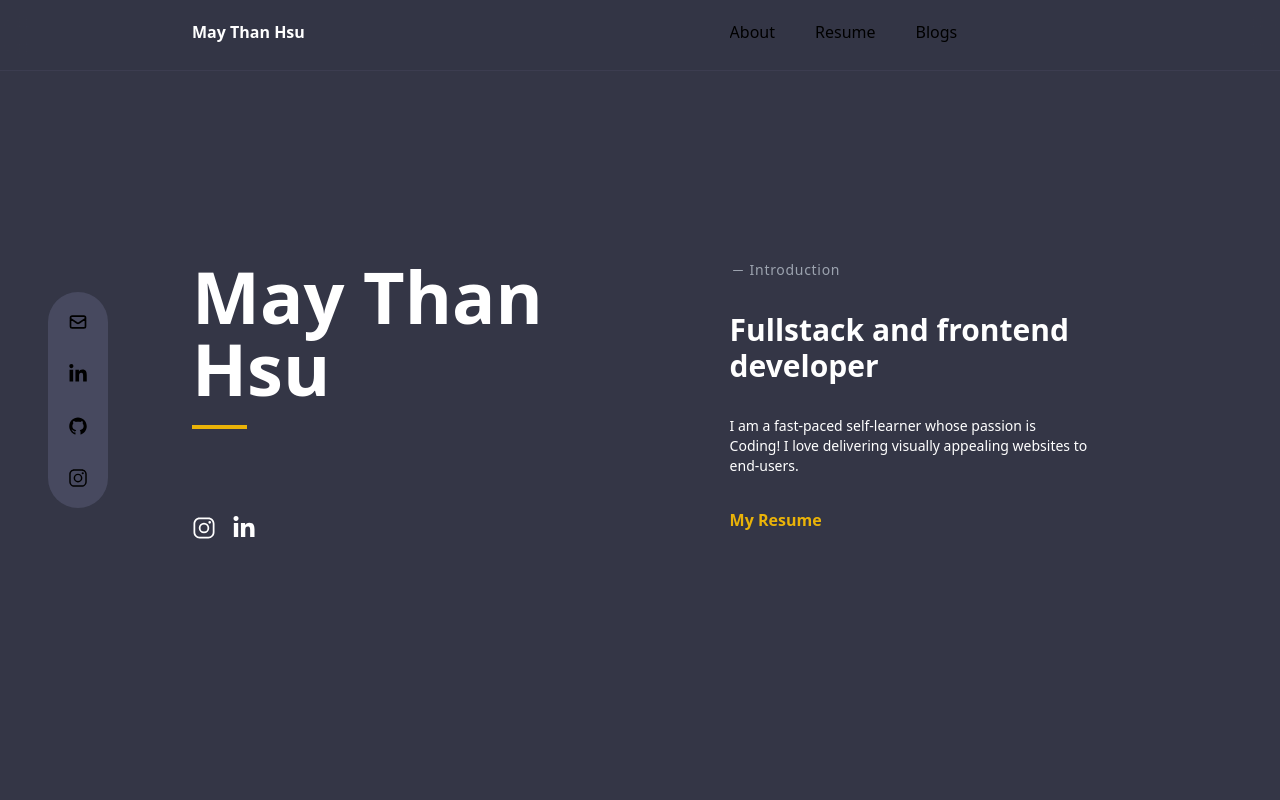
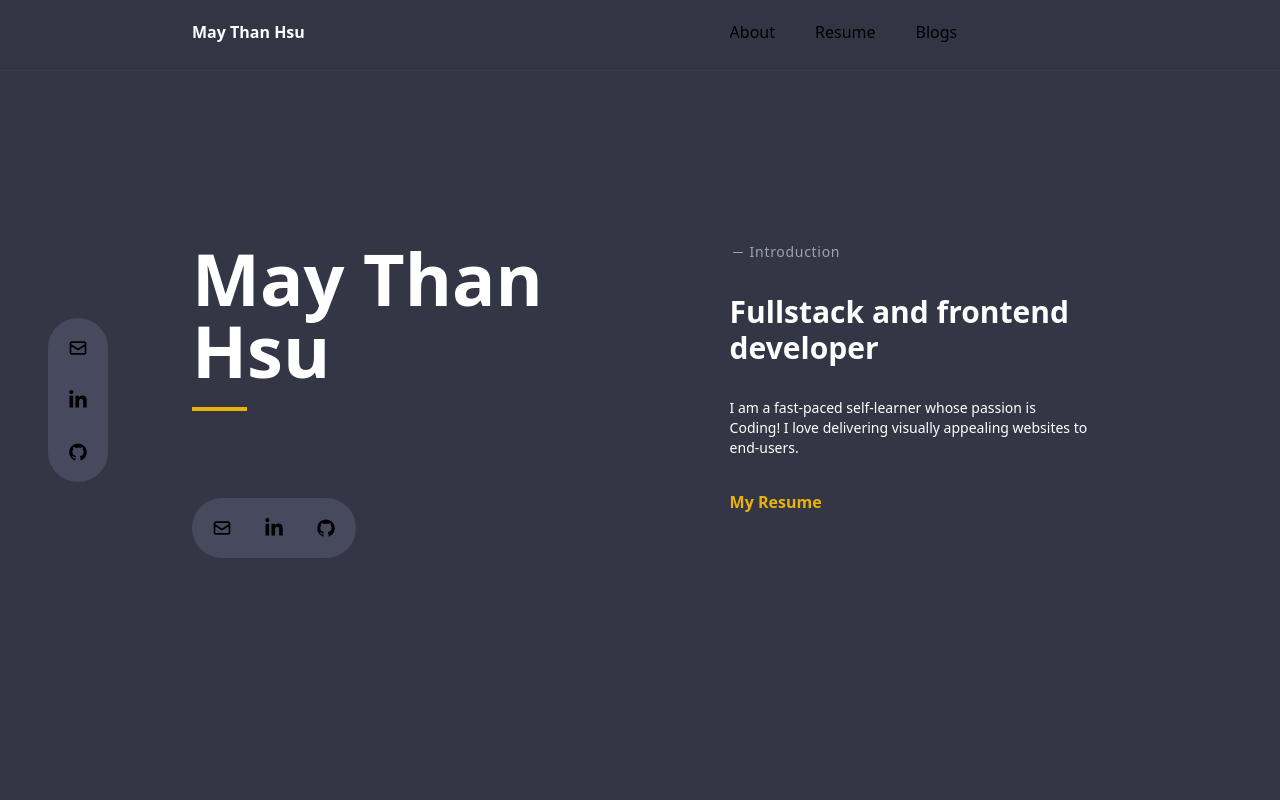
Before and after one commit to maythanhsuaung0-0/devportfolio, a Next.js app: page / in a window 1280 px wide. Shown: the top 800 px of the page. Built offline with nearby package versions, Linux system fonts and the light colour scheme.

Commit message:
fixed nav links

```diff
--- a/next.config.mjs
+++ b/next.config.mjs
@@ -8,6 +8,19 @@ const withAnalyzer = withBundleAnalyzer({
 
 /** @type {import('next').NextConfig} */
 const nextConfig = {
+  async rewrites() {
+    return [
+      {
+        source: '/resume',
+        destination: '/MayAung_resume.pdf',
+      },
+      {
+        source: '/github',
+        destination: 'https://github.com/maythanhsuaung0-0'
+      },
+
+    ]
+  },
   images: {
     remotePatterns: [
       {
--- a/src/app/page.js
+++ b/src/app/page.js
@@ -13,6 +13,8 @@ import BlogToggle from "@/components/BlogToggle";
 import Tooltip from "@/components/Tooltip";
 import SideNav from "@/components/SideNav";
 import getPostMetaData from "../../utils/getPostMetaData";
+import { HiOutlineMail } from "react-icons/hi";
+import { AiFillGithub } from "react-icons/ai";
 
 export default async function Home() {
   const data = getPostMetaData('blogs');
@@ -57,19 +59,24 @@ export default async function Home() {
                 <span className="py-2">su</span>
               </h1>
               <div>
-                <ul className="flex flex-row gap-4">
-                  <li>
-                    <div className="text-2xl text-white cursor-pointer">
-                      <IoLogoInstagram />
-                    </div>
-                  </li>
-                  <li>
-                    <div className="text-2xl text-white cursor-pointer">
-                      <FaLinkedinIn />
-                    </div>
-                  </li>
-                </ul>
-              </div>
+<div className="bg-[#47495f] w-fit p-2 rounded-full " >  <ul className='flex gap-2 text-xl'>
+        <li className='cursor-pointer p-3 hover:bg-[#555771] rounded-full'>
+            <a href='mailto:maythanhsuaung1111@gmail.com' target='_blank_'
+            >
+            <HiOutlineMail/>
+            </a>
+        </li>
+        <li className='cursor-pointer p-3 hover:bg-[#555771] rounded-full'>
+            <a href='https://www.linkedin.com/in/maythanhsu/' target='_blank_'>
+        <FaLinkedinIn/>
+            </a>
+        </li>
+        <li className='cursor-pointer p-3 hover:bg-[#555771] rounded-full'>
+            <a href={'/github'} target='_blank_'>
+            <AiFillGithub/></a>
+        </li>
+      </ul>
+    </div>          </div>
             </div>
 
             <div className="flex flex-col gap-5 lg:gap-[2em]">
--- a/src/components/SideNav.js
+++ b/src/components/SideNav.js
@@ -20,12 +20,8 @@ const SideNav = () => {
             </a>
         </li>
         <li className='cursor-pointer p-3 hover:bg-[#555771] rounded-full'>
-            <a href={'https://github.com/maythanhsuaung0-0'} target='_blank_'>
+            <a href={'/github'} target='_blank_'>
             <AiFillGithub/></a>
-        </li>
-        <li className='cursor-pointer p-3 hover:bg-[#555771] rounded-full'>
-            <a href={'https://www.instagram.com/s_shizuko/'} target='_blank_'>
-            <IoLogoInstagram/></a>
         </li>
       </ul>
     </div>
```
Also changed, not shown: src/components/Navbar.js (line endings or trailing spaces), 1 other file (tests, documents, lock files or other folders).
